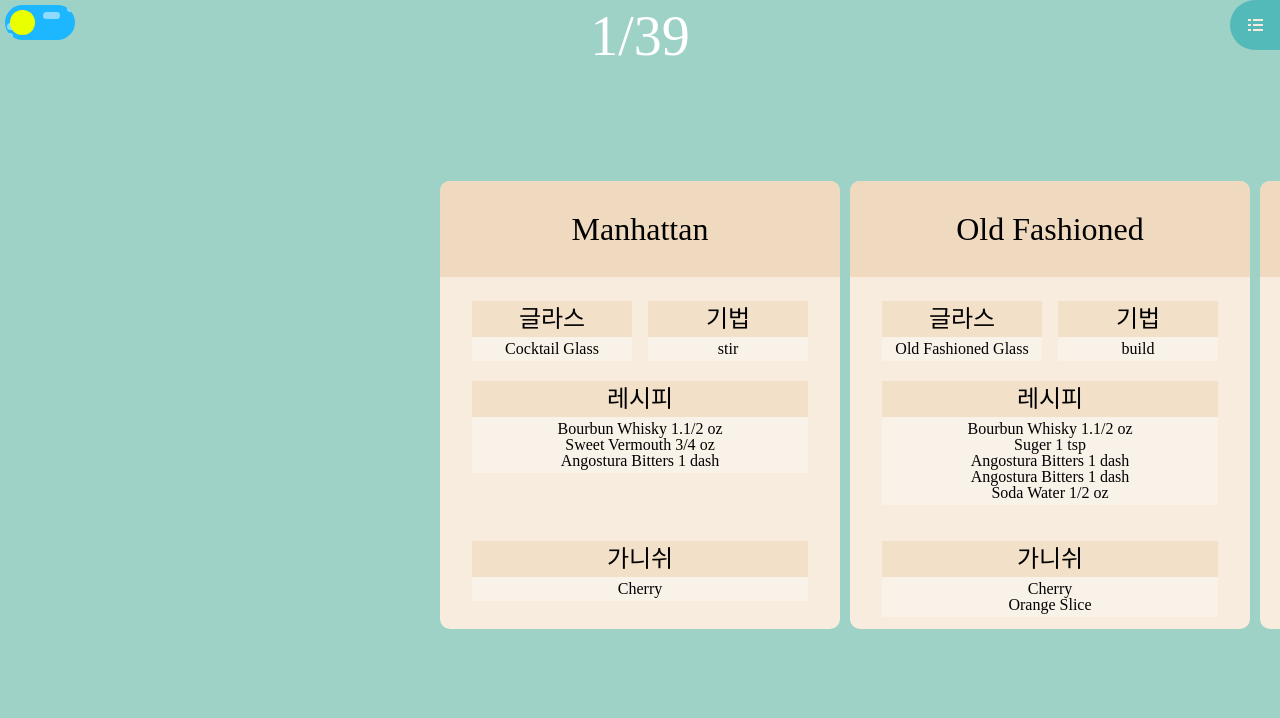
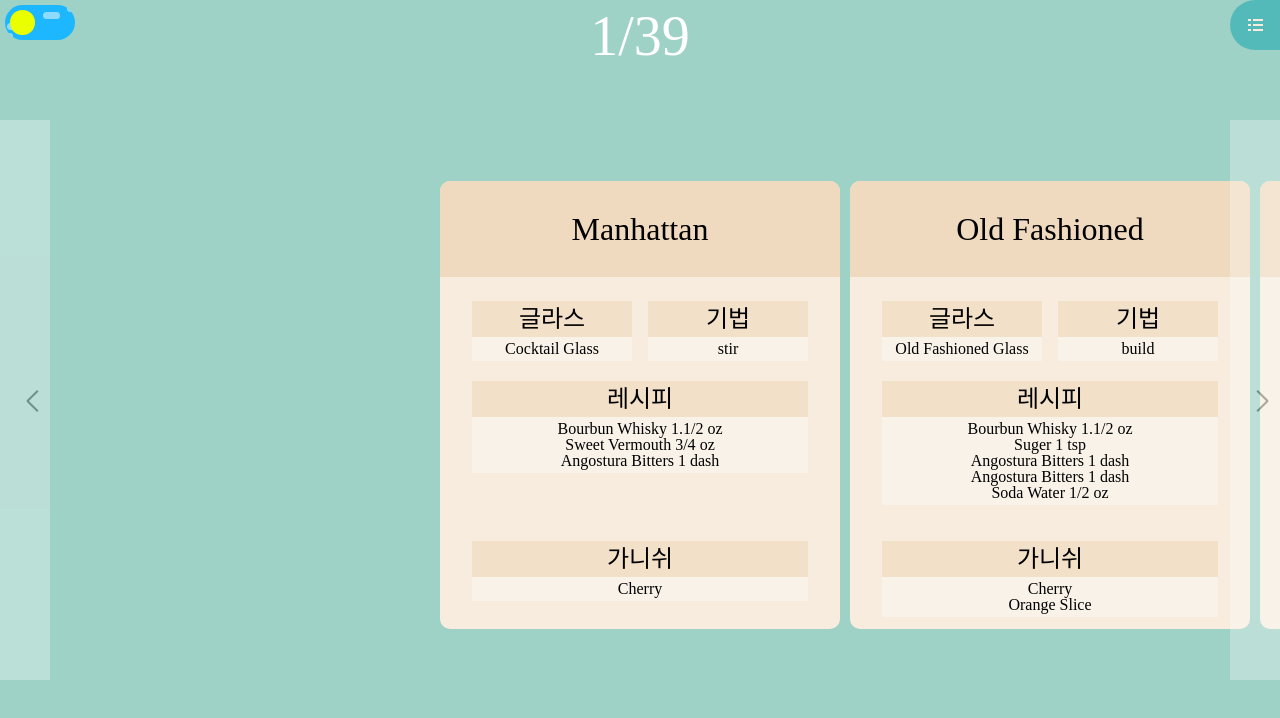
Before and after one commit to 5eokhwan/BartenderTail, a React (Create React App) app: page / in a window 1280 px wide. Shown: the top 718 px of the page. Built offline with nearby package versions, Linux system fonts and the light colour scheme; a web font is replaced by a local one.

Commit message:
카드 이동 버튼

```diff
--- a/src/components/Card/Card.tsx
+++ b/src/components/Card/Card.tsx
@@ -12,11 +12,11 @@ const C = {
     transform-style: preserve-3d;
     transition: transform 0.4s ease;
     margin: 5px;
-  `,
+    `,
   FrontFace: styled.div`
     font-size: 2rem;
     border-radius: 10px;
-    overflow: hidden;
+    overflow: auto;
     width: 100%;
     height: 100%;
     backface-visibility: hidden;
--- a/src/components/Card/Face/RecipeInfoFace.tsx
+++ b/src/components/Card/Face/RecipeInfoFace.tsx
@@ -52,7 +52,6 @@ const R = {
         padding: 0.25em 0;
         min-height: ${({ length }) => length * 1 + 0.5}em;
 
-        transition: 0.5s;
         margin-bottom: 0.5em;
         ${({ theme }) => {
             const selected = theme.beige;
--- a/src/components/ListTraveler/ListTraveler.tsx
+++ b/src/components/ListTraveler/ListTraveler.tsx
@@ -24,6 +24,7 @@ const H = {
         position: relative;
         transition: transform 1s;
         transform: ${({ isActive }) =>  isActive ? `translate(calc(-${window.innerWidth / 3}px))` : `translate(0)` };
+        z-index: 10;
 
         @media ${({ theme }) => theme.device.portrait} {
             transform: ${({ isActive }) =>  isActive ? `translate(calc(-${window.innerWidth - 50}px))` : `translate(0)` };
@@ -115,7 +116,7 @@ const H = {
     `,
     Name: styled.div`
         width: 70%;
-        overflow: hidden;
+        overflow-y: visible;
     `,
     Checker: styled.div`
         height: 1.75em;
--- a/src/pages/ReceipeListPage/ReceipeListPage.style.tsx
+++ b/src/pages/ReceipeListPage/ReceipeListPage.style.tsx
@@ -10,7 +10,8 @@ export const R = {
       height: 15%;
       padding: 0.5em 0;
     `,
-    ListDisplay : styled.div`
+    CardsDisplay : styled.div`
+      position: relative;
       user-select: none;
       cursor: grab;
       height: 70%;
--- a/src/pages/ReceipeListPage/ReceipeListPage.tsx
+++ b/src/pages/ReceipeListPage/ReceipeListPage.tsx
@@ -4,7 +4,7 @@ import Card from '../../components/Card/Card';
 import RecipeInfoBackFace from '../../components/Card/Face/RecipeInfoBackFace';
 import RecipeInfoFace from '../../components/Card/Face/RecipeInfoFace';
 import CardCounter from './component/CardCounter';
-import Controller from './component/Controller';
+import MoveButtonTray from './component/MoveButtonTray';
 import { R }  from './ReceipeListPage.style';
 
 interface IRecipeListPage {
@@ -24,7 +24,7 @@ const RecipeListPage: React.FC<IRecipeListPage>
 
   const elementWidth = cardWidth + (cardMargin * 2);
 
-  const displayedList = useMemo(() => recipesList.filter((v) => v.show === true), [recipesList]);
+  const displayedList : IRecipeItem[] = useMemo(() => recipesList.filter((v) => v.show === true), [recipesList]);
 
   const displayedActiveRecipeIdx = displayedList.findIndex((v) => v.id === activeRecipeId);
 
@@ -48,15 +48,15 @@ const RecipeListPage: React.FC<IRecipeListPage>
   }, [currentContainerX, mainTagWidth]);
 
   useEffect(() => {
-    document.onmousemove = (e) => {
+    document.onmousemove = (e) : void => {
       if(originX.current && $container.current) {
         $container.current.style.transform = `translate(${currentContainerX + (e.clientX - originX.current)}px)`;
       }
     }
-    document.onmouseup = (e) => {
+    document.onmouseup = (e) : void => {
       if(originX.current && $container.current) {
         $container.current.style.transform = "";
-        $container.current.style.transition = "1s";
+        $container.current.style.transition = "0.75s";
         setActiveRecipeId(displayedList[getActiveCardIdx(currentContainerX + (e.clientX - originX.current))].id);
         originX.current = null;
       }
@@ -79,7 +79,8 @@ const RecipeListPage: React.FC<IRecipeListPage>
       <R.CounterWrapper>
         <CardCounter all={visibleRecipeCnt} cur={displayedActiveRecipeIdx + 1} />
       </R.CounterWrapper>
-      <R.ListDisplay onMouseDown={ctrMouseDown}>
+      <R.CardsDisplay onMouseDown={ctrMouseDown}>
+        <MoveButtonTray setActiveRecipeId={setActiveRecipeId} displayedList={displayedList} activeRecipeId={activeRecipeId}>
           <R.CardContainer posX={currentContainerX} ref={$container}>
             {recipesList.map(v => v.show && <Card
               key={v.name}
@@ -88,8 +89,9 @@ const RecipeListPage: React.FC<IRecipeListPage>
               backFace={<RecipeInfoBackFace data={v}/>}
               />)}
           </R.CardContainer>
-      </R.ListDisplay>
-      {/* <Controller setActiveRecipeId={setActiveRecipeId} max={recipesList.length} /> */}
+        </MoveButtonTray>
+      </R.CardsDisplay>
+
     </R.Wrapper>
   )
 }
--- /dev/null
+++ b/src/pages/ReceipeListPage/component/MoveButtonTray.tsx
@@ -0,0 +1,111 @@
+import { ReactNode } from "react";
+import styled from "styled-components"
+import { IRecipeItem } from "../../../common/interface/recipe";
+
+const M = {
+    Wrapper: styled.div`
+        position: absolute;
+        height: 100%;
+        width: 100%;
+        display: flex;
+        justify-content: space-between;
+    `,
+    LeftButton: styled.button`
+        position: absolute;
+        z-index: 1;
+        border: none;
+        background: ${({ theme }) => theme.white};
+        opacity: 30%;
+        height: 100%;
+        width: 7.5%;
+        max-width: 50px;
+    `,
+    LArrow: styled.i`
+        position: relative;
+        &::before {
+            content: '';
+            position: absolute;
+            width: 15px;
+            height: 2px;
+            transition: 0.2s;
+            background: ${({ theme }) => theme.black};
+            transform: translateY(-5px) rotateZ(-45deg);
+        }
+        &::after {
+            content: '';
+            position: absolute;
+            width: 15px;
+            height: 2px;
+            transition: 0.2s;
+            background: ${({ theme }) => theme.black};
+            transform: translateY(5px) rotateZ(45deg);
+        }
+    `,
+    RightButton: styled.button`
+        position: absolute;
+        z-index: 1;
+        right: 0;
+        border: none;
+        background: ${({ theme }) => theme.white};
+        opacity: 30%;
+        height: 100%;
+        width: 7.5%;
+        max-width: 50px;
+    `,
+    RArrow: styled.i`
+        position: relative;
+        &::before {
+            content: '';
+            position: absolute;
+
+            width: 15px;
+            height: 2px;
+            transition: 0.2s;
+            background: ${({ theme }) => theme.black};
+            transform: translateY(-5px) rotateZ(-135deg);
+        }
+        &::after {
+            content: '';
+            position: absolute;
+
+            width: 15px;
+            height: 2px;
+            transition: 0.2s;
+            background: ${({ theme }) => theme.black};
+            transform: translateY(5px) rotateZ(135deg);
+        }
+    `,
+}
+
+interface IMoveButton {
+    setActiveRecipeId : React.Dispatch<React.SetStateAction<number>>;
+    displayedList: IRecipeItem[];
+    activeRecipeId: number;
+    children: ReactNode;
+}
+
+const MoveButtonTray : React.FC<IMoveButton> =
+  ({ children, setActiveRecipeId, displayedList, activeRecipeId }) => {
+
+    const onMove = (move : number) : void => {
+        const nextPos = displayedList.findIndex((v) => activeRecipeId === v.id) + move;
+        if( nextPos < 0 || nextPos >= displayedList.length) {
+            return;
+        }
+        setActiveRecipeId(displayedList.findIndex((v) => activeRecipeId === v.id) + move);
+    }
+
+    return (
+        <M.Wrapper>
+            <M.LeftButton onClick={() => onMove(-1)}>
+                <M.LArrow />
+            </M.LeftButton>
+            <M.RightButton onClick={() => onMove(1)}>
+                <M.RArrow />
+            </M.RightButton>
+            {children}
+        </M.Wrapper>
+    )
+}
+
+export default MoveButtonTray;
```
Lines whose indentation alone changed are shown as unchanged.
